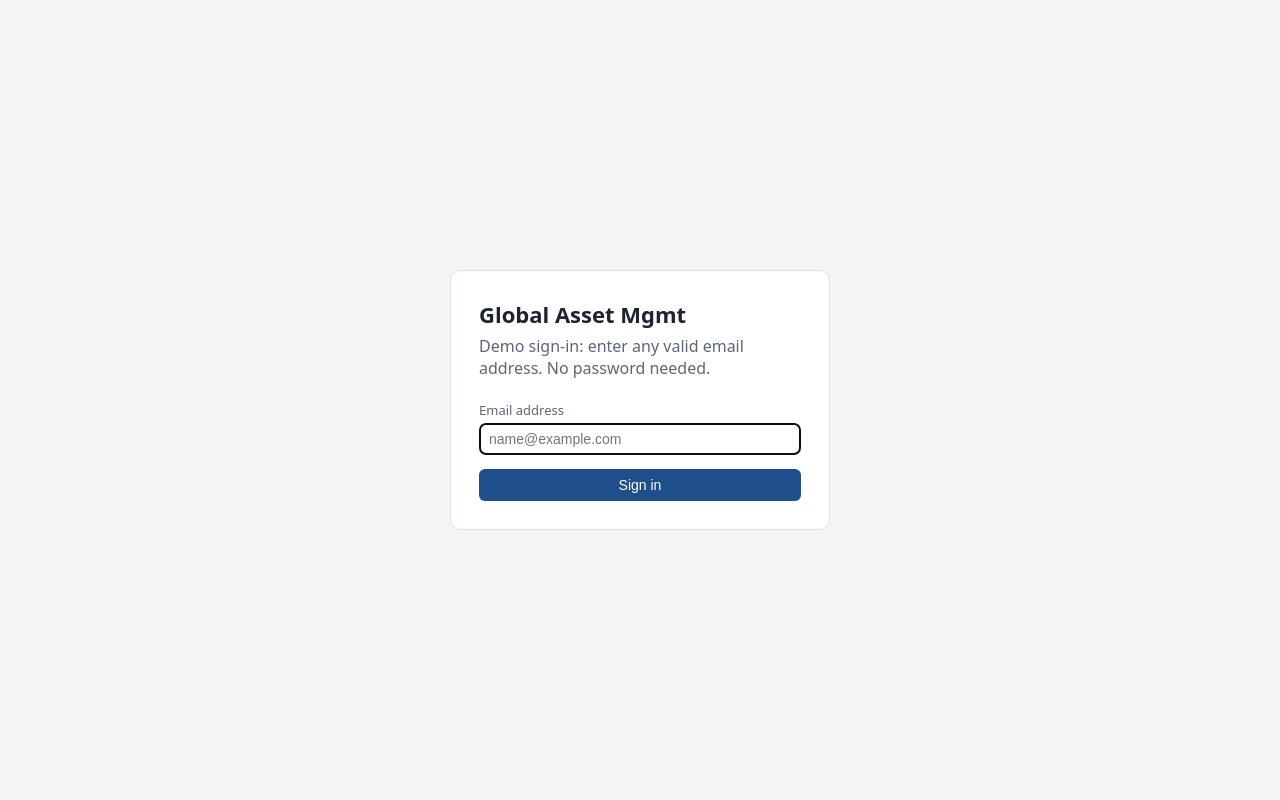
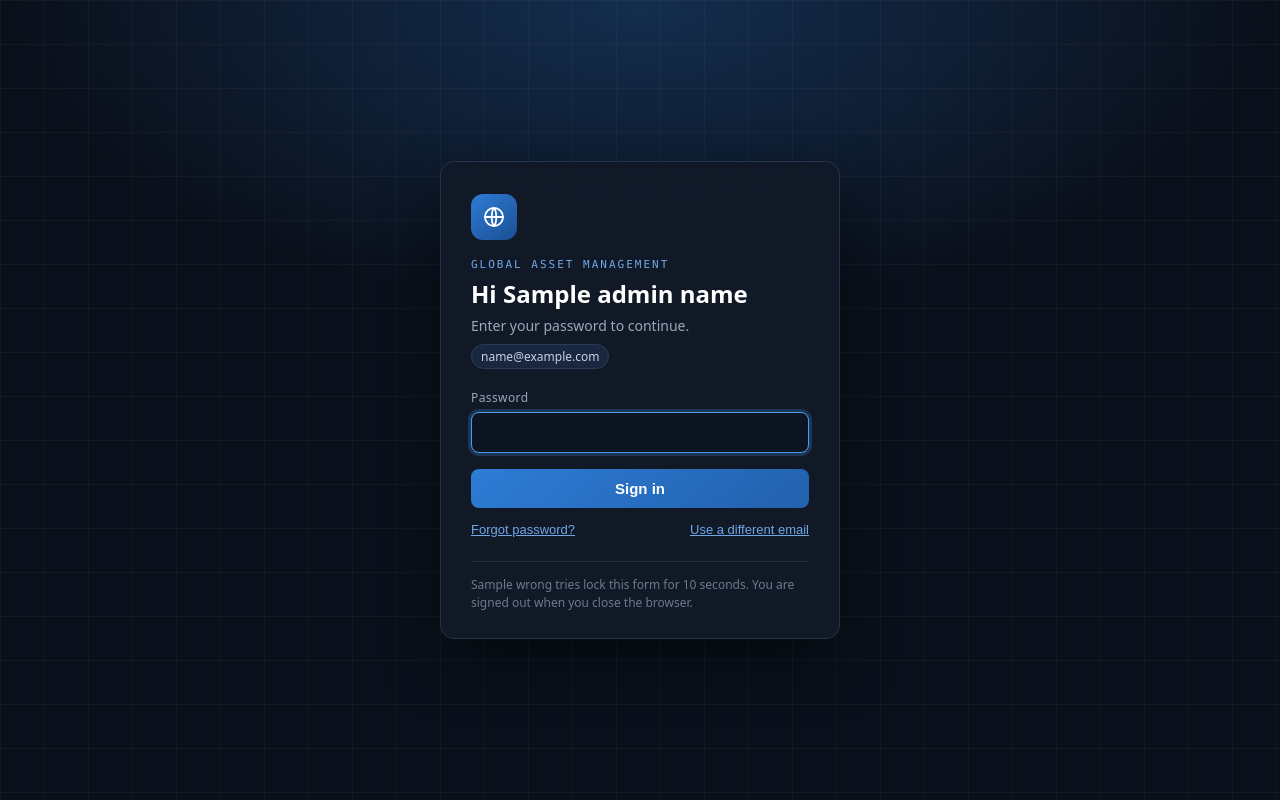
Before and after one commit to iqtider/Global-Asset-Management-Project, a Django app: template global_asset_site/dashboard/templates/dashboard/login.html in a window 1280 px wide. Run offline with Django 4.2, Linux system fonts and the light colour scheme; the template is opened without the code that fills it: most values are stand-ins (such as "Sample title", 1, 10 or a date in 2020).

Commit message:
Security added for logins and password change through supervisor

```diff
--- a/global_asset_site/dashboard/templates/dashboard/login.html
+++ b/global_asset_site/dashboard/templates/dashboard/login.html
@@ -1,32 +1,115 @@
 {% extends "dashboard/base.html" %}
-{% block title %}Sign in · Global Asset Management{% endblock %}
+{% block title %}Sign in - Global Asset Management{% endblock %}
 {% block body %}
-<div class="login-wrap">
+<style>
+  .lg-page { min-height: 100vh; display: flex; align-items: center; justify-content: center; padding: 24px 16px;
+    color: #e7edf7; background-color: #0a101b;
+    background-image:
+      radial-gradient(ellipse 70% 55% at 50% 0%, rgba(46, 124, 214, .28), transparent 70%),
+      linear-gradient(rgba(255,255,255,.035) 1px, transparent 1px),
+      linear-gradient(90deg, rgba(255,255,255,.035) 1px, transparent 1px);
+    background-size: auto, 44px 44px, 44px 44px; }
+  .lg-card { width: 100%; max-width: 400px; background: rgba(18, 26, 40, .92); border: 1px solid #263349;
+    border-radius: 14px; padding: 32px 30px 26px; box-shadow: 0 24px 60px rgba(0,0,0,.45); }
+  .lg-mark { width: 46px; height: 46px; border-radius: 12px; display: flex; align-items: center; justify-content: center;
+    background: linear-gradient(140deg, #2e7cd6, #1b4f93); margin-bottom: 18px; }
+  .lg-eyebrow { font-family: Consolas, "Courier New", monospace; font-size: 11px; letter-spacing: 2px; text-transform: uppercase; color: #6fa8e8; }
+  .lg-card h1 { font-size: 24px; margin: 6px 0 6px; color: #fff; }
+  .lg-sub { color: #9aa8bd; font-size: 14px; margin: 0 0 20px; line-height: 1.45; }
+  .lg-sub strong { color: #fff; }
+  .lg-chip { display: inline-block; margin-top: 8px; padding: 3px 9px; border-radius: 999px; background: #1a2740; border: 1px solid #2b3b56; color: #c6d3e6; font-size: 12px; }
+  .lg-card label { color: #9aa8bd; font-size: 12px; letter-spacing: .4px; margin-bottom: 6px; }
+  .lg-card input[type=text], .lg-card input[type=password] { width: 100%; padding: 11px 12px; margin-bottom: 16px; font-size: 15px;
+    color: #fff; background: #0d1522; border: 1px solid #2b3b56; border-radius: 8px; outline: none; }
+  .lg-card input:focus { border-color: #4d9bf0; box-shadow: 0 0 0 3px rgba(77,155,240,.22); }
+  .lg-card input::placeholder { color: #5a6980; }
+  .lg-card input:disabled { opacity: .45; }
+  .lg-btn { width: 100%; padding: 11px; font-size: 15px; font-weight: 600; color: #fff; border: 0; border-radius: 8px; cursor: pointer;
+    background: linear-gradient(140deg, #2e7cd6, #2261ad); }
+  .lg-btn:hover { filter: brightness(1.1); }
+  .lg-btn:disabled { opacity: .45; cursor: not-allowed; filter: none; }
+  .lg-error { background: rgba(214, 69, 60, .14); border: 1px solid rgba(214, 69, 60, .45); color: #ffb4ad; border-radius: 8px; padding: 10px 12px; font-size: 14px; margin-bottom: 16px; }
+  .lg-notice { background: rgba(60, 170, 110, .14); border: 1px solid rgba(60, 170, 110, .45); color: #a9e6c3; border-radius: 8px; padding: 10px 12px; font-size: 14px; margin-bottom: 16px; }
+  .lg-links { display: flex; justify-content: space-between; }
+  .lg-back { background: none; border: 0; padding: 0; margin-top: 14px; color: #6fa8e8; font-size: 13px; cursor: pointer; text-decoration: underline; }
+  .lg-foot { margin-top: 22px; padding-top: 14px; border-top: 1px solid #223049; color: #6c7a90; font-size: 12px; line-height: 1.5; }
+</style>
 
-<div class="login-card">
+<div class="lg-page">
+  <div class="lg-card">
+    <div class="lg-mark">
+      <svg width="24" height="24" viewBox="0 0 24 24" fill="none" stroke="#fff" stroke-width="1.8" stroke-linecap="round">
+        <circle cx="12" cy="12" r="9"></circle><path d="M3 12h18M12 3c3 3.2 3 14.8 0 18M12 3c-3 3.2-3 14.8 0 18"></path>
+      </svg>
+    </div>
+    <div class="lg-eyebrow">Global Asset Management</div>
 
-<h1>Global Asset Mgmt</h1>
+    {% if admin_name %}
+      <h1>Hi {{ admin_name }}</h1>
+      <p class="lg-sub">Enter your password to continue.<br>
+        <span class="lg-chip">{{ admin_email }}</span></p>
+    {% else %}
+      <h1>Sign in</h1>
+      <p class="lg-sub">Authorized personnel only. Enter your agency email address.</p>
+    {% endif %}
 
-<p class="sub">Demo sign-in: enter any valid email address. No password needed.</p>
+    {% if error %}
+      <div class="lg-error">{{ error }}
+        {% if locked %}Try again in <strong id="lg-count">{{ seconds_left }}</strong> seconds.{% endif %}
+      </div>
+    {% endif %}
 
-{% if error %}<div class="alert bad">{{ error }}</div>{% endif %}
+    {% if notice %}<div class="lg-notice">{{ notice }}</div>{% endif %}
 
     <form method="post">
-
       {% csrf_token %}
-
       <input type="hidden" name="next" value="{{ next }}">
-
+      {% if admin_name %}
+        <input type="hidden" name="step" value="password">
+        <label for="password">Password</label>
+        <input id="password" name="password" type="password" autocomplete="current-password"
+               {% if locked %}disabled{% else %}autofocus{% endif %}>
+        <button class="lg-btn" type="submit" {% if locked %}disabled{% endif %}>Sign in</button>
+      {% else %}
         <label for="email">Email address</label>
-
         <input id="email" name="email" type="text" autocomplete="email" placeholder="name@example.com"
-
                {% if locked %}disabled{% else %}autofocus{% endif %}>
-
-<button class="btn" type="submit" {% if locked %}disabled{% endif %}>Sign in</button>
-
+        <button class="lg-btn" type="submit" {% if locked %}disabled{% endif %}>Continue</button>
+      {% endif %}
     </form>
 
+    {% if admin_name %}
+      <div class="lg-links">
+        <form method="post">
+          {% csrf_token %}
+          <input type="hidden" name="next" value="{{ next }}">
+          <input type="hidden" name="step" value="forgot">
+          <button class="lg-back" type="submit" {% if locked %}disabled{% endif %}>Forgot password?</button>
+        </form>
+        <form method="post">
+          {% csrf_token %}
+          <input type="hidden" name="next" value="{{ next }}">
+          <input type="hidden" name="step" value="restart">
+          <button class="lg-back" type="submit">Use a different email</button>
+        </form>
+      </div>
+    {% endif %}
+
+    <div class="lg-foot">{{ max_attempts }} wrong tries lock this form for {{ lockout_seconds }} seconds. You are signed out when you close the browser.</div>
   </div>
 </div>
+
+{% if locked %}
+<script>
+  // Count the lock down, then reload so the form opens again.
+  (function () {
+    var left = {{ seconds_left }}, el = document.getElementById("lg-count");
+    var timer = setInterval(function () {
+      left -= 1;
+      if (left <= 0) { clearInterval(timer); window.location.href = window.location.href; return; }
+      el.textContent = left;
+    }, 1000);
+  })();
+</script>
+{% endif %}
 {% endblock %}
```
Also changed, not shown: global_asset_site/dashboard/auth.py (+84 -24 lines), global_asset_site/gasite/settings.py (+29 -3 lines). Lines whose indentation alone changed are shown as unchanged.
